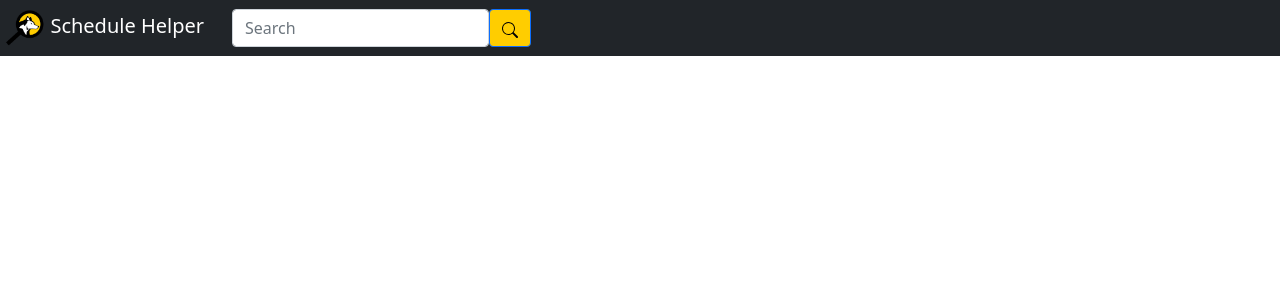
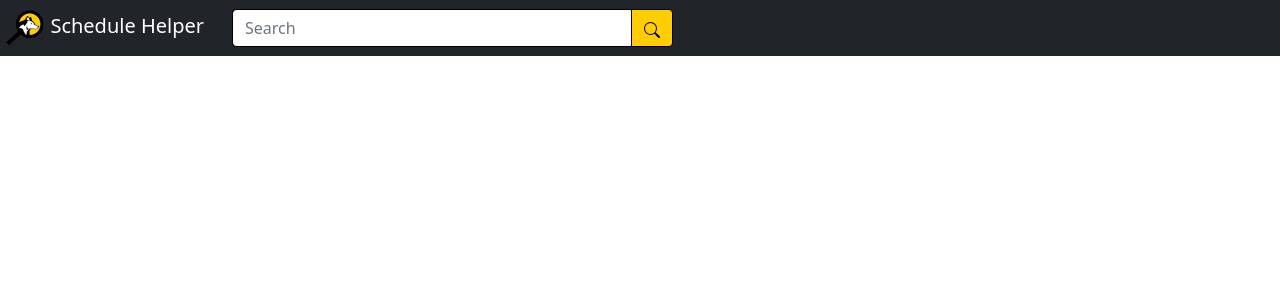
Before and after one commit to JacobStrome/CS3141-R01-Team1, a React (Create React App) app in the folder react-frontend/: page / in a window 1280 px wide. Shown: the top 300 px of the page. Built offline with nearby package versions, Linux system fonts and the light colour scheme.

Commit message:
Updated the look of the navbar

```diff
--- a/react-frontend/src/App.css
+++ b/react-frontend/src/App.css
@@ -44,8 +44,14 @@
 
 #search-button{
   background-color:rgb(255, 205, 0);
+  border-color:black;
 }
 
 #search-icon{
   color:black;
 }
+
+#search-bar{
+  width:400px;
+  border-color: black;
+}
--- a/react-frontend/src/App.js
+++ b/react-frontend/src/App.js
@@ -15,12 +15,14 @@ function App() {
           <ul class="navbar-nav">
           <li>
           <form class="d-flex">
-            <input class="form-control" type="text" placeholder="Search"></input>
-            <button class="btn btn-primary" id="search-button" type="button">
+            <div class="input-group">
+              <input class="form-control" type="search" id="search-bar" placeholder="Search"></input>
+              <button class="btn btn-primary" id="search-button" type="button">
               <svg xmlns="http://www.w3.org/2000/svg" width="16" height="16" fill="currentColor" class="bi bi-search" id= "search-icon" viewBox="0 0 16 16">
                 <path d="M11.742 10.344a6.5 6.5 0 1 0-1.397 1.398h-.001c.03.04.062.078.098.115l3.85 3.85a1 1 0 0 0 1.415-1.414l-3.85-3.85a1.007 1.007 0 0 0-.115-.1zM12 6.5a5.5 5.5 0 1 1-11 0 5.5 5.5 0 0 1 11 0z"/>
               </svg>
-            </button>
+              </button>
+            </div>
           </form>
           </li>
           </ul>
```
